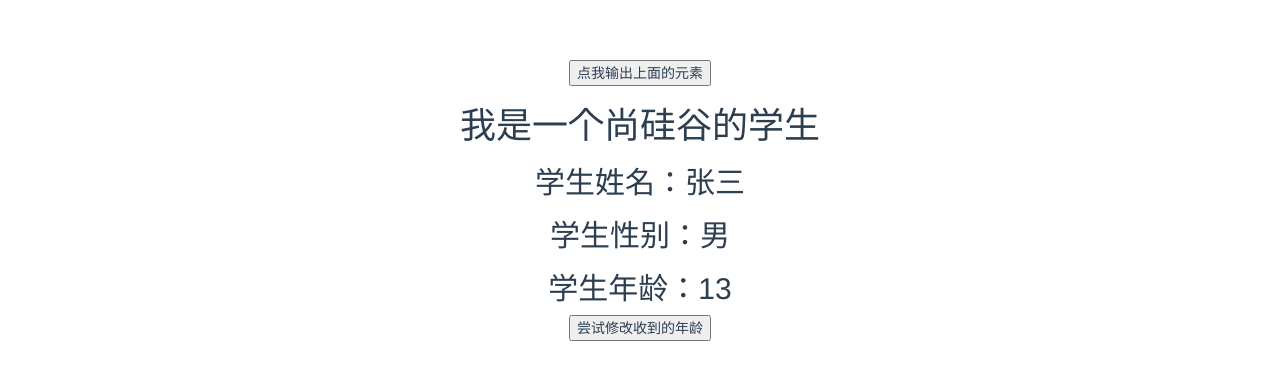
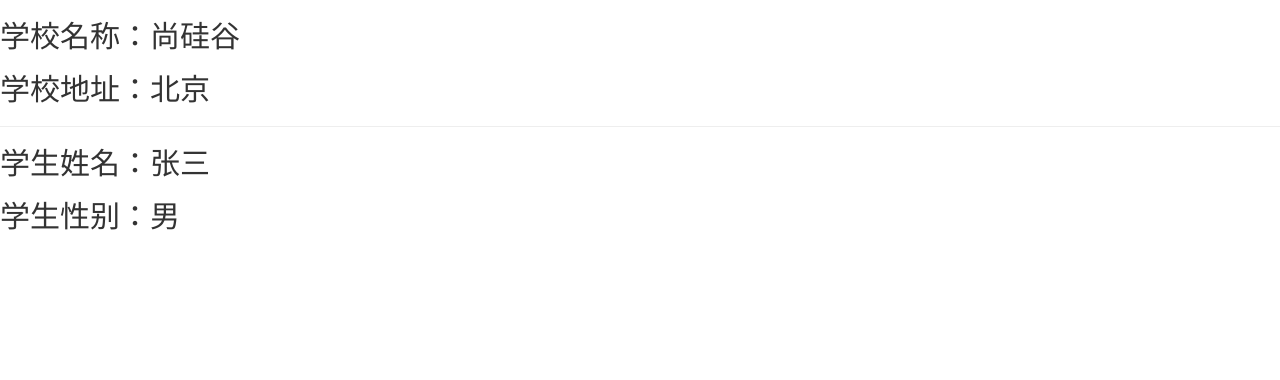
Before and after one commit to Carefree-happy/vue-project, a Vue app: page / in a window 1280 px wide. Shown: the top 380 px of the page. Built offline with nearby package versions, Linux system fonts and the light colour scheme.

Commit message:
feat: 全局混合与局部混合

```diff
--- a/src/App.vue
+++ b/src/App.vue
@@ -1,34 +1,17 @@
 <template>
-  <div id="app">
-    <button>点我输出上面的元素</button>
-		<Student name="张三" sex="男" :age="12"></Student>
-  </div>
+	<div>
+		<School/>
+		<hr>
+		<Student/>
+	</div>
 </template>
 
 <script>
-	//引入组件
+	import School from './components/School'
 	import Student from './components/Student'
 
-export default {
-  name: 'App',
-  data() {
-    return {
-      msg: '欢迎学习Vue！'
-    }
-  },
-  components: {
-    Student
-  }
-}
+	export default {
+		name:'App',
+		components:{School,Student}
+	}
 </script>
-
-<style>
-#app {
-  font-family: Avenir, Helvetica, Arial, sans-serif;
-  -webkit-font-smoothing: antialiased;
-  -moz-osx-font-smoothing: grayscale;
-  text-align: center;
-  color: #2c3e50;
-  margin-top: 60px;
-}
-</style>
--- /dev/null
+++ b/src/components/School.vue
@@ -0,0 +1,23 @@
+<template>
+	<div>
+		<h2 @click="showName">学校名称：{{name}}</h2>
+		<h2>学校地址：{{address}}</h2>
+	</div>
+</template>
+
+<script>
+	//引入一个hunhe
+	// import {hunhe,hunhe2} from '../mixin'
+
+	export default {
+		name:'SchoolInfo',
+		data() {
+			return {
+				name:'尚硅谷',
+				address:'北京',
+				x:666
+			}
+		},
+		// mixins:[hunhe,hunhe2],
+	}
+</script>
--- a/src/components/Student.vue
+++ b/src/components/Student.vue
@@ -1,52 +1,21 @@
 <template>
 	<div>
-		<h1>{{msg}}</h1>
-		<h2>学生姓名：{{name}}</h2>
+		<h2 @click="showName">学生姓名：{{name}}</h2>
 		<h2>学生性别：{{sex}}</h2>
-		<h2>学生年龄：{{myAge+1}}</h2>
-		<button @click="updateAge">尝试修改收到的年龄</button>
 	</div>
 </template>
 
 <script>
+	// import {hunhe,hunhe2} from '../mixin'
+
 	export default {
 		name:'StudentInfo',
 		data() {
-			console.log(this)
 			return {
-				msg:'我是一个尚硅谷的学生',
-				myAge:this.age
+				name:'张三',
+				sex:'男'
 			}
 		},
-		methods: {
-			updateAge(){
-				this.myAge++
-			}
-		},
-		//简单声明接收
-		// props:['name','age','sex']
-
-		//接收的同时对数据进行类型限制
-		/* props:{
-			name:String,
-			age:Number,
-			sex:String
-		} */
-
-		//接收的同时对数据：进行类型限制+默认值的指定+必要性的限制
-		props:{
-			name:{
-				type:String, //name的类型是字符串
-				required:true, //name是必要的
-			},
-			age:{
-				type:Number,
-				default:99 //默认值
-			},
-			sex:{
-				type:String,
-				required:true
-			}
-		}
+		// mixins:[hunhe,hunhe2]
 	}
 </script>
--- a/src/main.js
+++ b/src/main.js
@@ -7,6 +7,10 @@ import Vue from 'vue'
 import App from './App.vue'
 //关闭vue的生产提示
 Vue.config.productionTip = false
+
+import {hunhe,hunhe2} from './mixin'
+Vue.mixin(hunhe)
+Vue.mixin(hunhe2)
 
 /*
 	关于不同版本的Vue：
--- /dev/null
+++ b/src/mixin.js
@@ -0,0 +1,18 @@
+export const hunhe = {
+	methods: {
+		showName(){
+			alert(this.name)
+		}
+	},
+	mounted() {
+		console.log('你好啊！')
+	},
+}
+export const hunhe2 = {
+	data() {
+		return {
+			x:100,
+			y:200
+		}
+	},
+}
```
